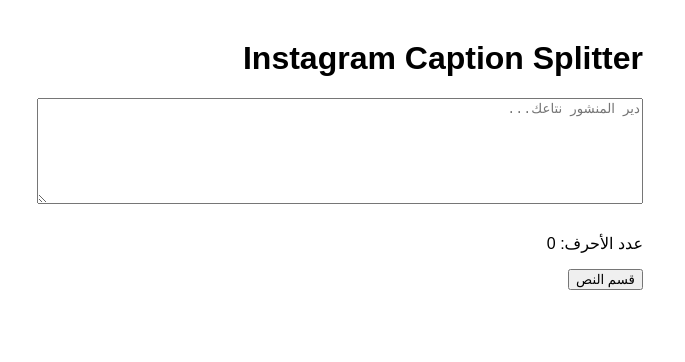
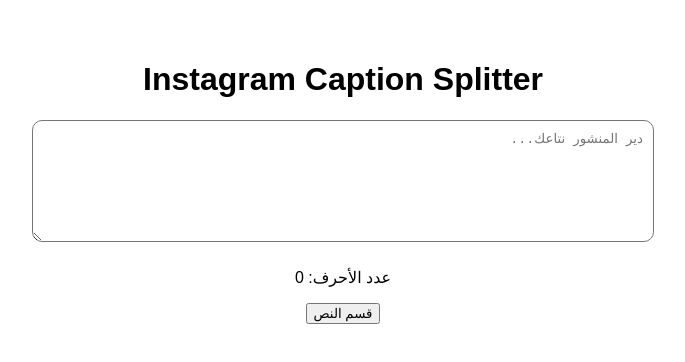
Before and after one commit to ibrahim662/instagram-caption-splitter, a plain HTML site: page index.html in a window 1280 px wide. Shown: the whole page, without its empty margins (297-982 px from the left). Drawn offline with Linux system fonts and the light colour scheme.

Commit message:
fixed some css issues

```diff
--- a/index.css
+++ b/index.css
@@ -0,0 +1,44 @@
+body {
+  padding-inline: 20px;  font-family: Arial, sans-serif;
+  max-width: 600px;
+  margin: 40px auto;
+  direction: rtl;
+}
+
+.container{
+  display: flex;
+  flex-direction: column;
+  align-items: center;
+
+}
+h1{
+  text-align: left;
+}
+textarea{
+  border-radius: 10px;
+  padding: 10px;
+  width: 100%;
+  height: 100px;
+  margin-bottom: 10px;
+  text-align: right;
+}
+
+
+
+
+
+#result {
+  margin-top: 10px;
+  text-align: right;
+}
+
+.paragraph {
+  color: #3498db;
+  font-weight: bold;
+  margin-bottom: 5px;
+}
+
+.length {
+  color: #27ae60;
+  font-size: 14px;
+}
--- a/index.html
+++ b/index.html
@@ -3,46 +3,22 @@
 <head>
   <meta charset="UTF-8">
   <meta name="viewport" content="width=device-width, initial-scale=1.0">
+  <link href="/index.css" rel="stylesheet" />
   <title>Instagram Caption Splitter</title>
   <style>
-    body {
-      font-family: Arial, sans-serif;
-      max-width: 600px;
-      margin: 40px auto;
-      direction: rtl;
-    }
 
-    textarea {
-      width: 100%;
-      height: 100px;
-      margin-bottom: 10px;
-      text-align: right;
-    }
-
-    #result {
-      margin-top: 10px;
-      text-align: right;
-    }
-
-    .paragraph {
-      color: #3498db;
-      font-weight: bold;
-      margin-bottom: 5px;
-    }
-
-    .length {
-      color: #27ae60;
-      font-size: 14px;
-    }
   </style>
 </head>
 <body>
-  <h1>Instagram Caption Splitter</h1>
+    <div class="container">
+
+
+  <h1 >Instagram Caption Splitter</h1>
   <textarea id="inputText" placeholder="دير المنشور نتاعك..." oninput="updateTextLength()"></textarea>
   <p id="textLength">عدد الأحرف: 0</p>
   <button onclick="splitText()">قسم النص</button>
   <div id="result"></div>
-
+</div>
   <script src="./script.js"></script>
 </body>
 </html>
--- a/script.js
+++ b/script.js
@@ -16,7 +16,7 @@ function updateTextLength() {
     updateTextLength(); // Update one more time to ensure the accurate length is displayed
 
     let result = '';
-    let remainingText = inputText.replace(/\n/g, '<br>'); // Replace line breaks with <br> tags
+    let remainingText = inputText.replace(/\n/g, '<br>');
     let paragraphNumber = 1;
 
     while (remainingText.length > 0) {
@@ -35,8 +35,8 @@ function updateTextLength() {
         remainingText = remainingText.substring(chunk.length);
       }
 
-      const chunkLength = chunk.length - separator.length; // Exclude the separator length
-      result += `<div class="paragraph">الفقرة ${paragraphNumber}</div>${chunk}<div class="length">عدد الأحرف: ${chunkLength}</div>`;
+      const chunkLength = chunk.length - separator.length;
+      result += `<h2 class="paragraph">الفقرة ${paragraphNumber}</h2>${chunk}<div class="length">عدد الأحرف: ${chunkLength}</div>`;
       paragraphNumber++;
     }
 
```
